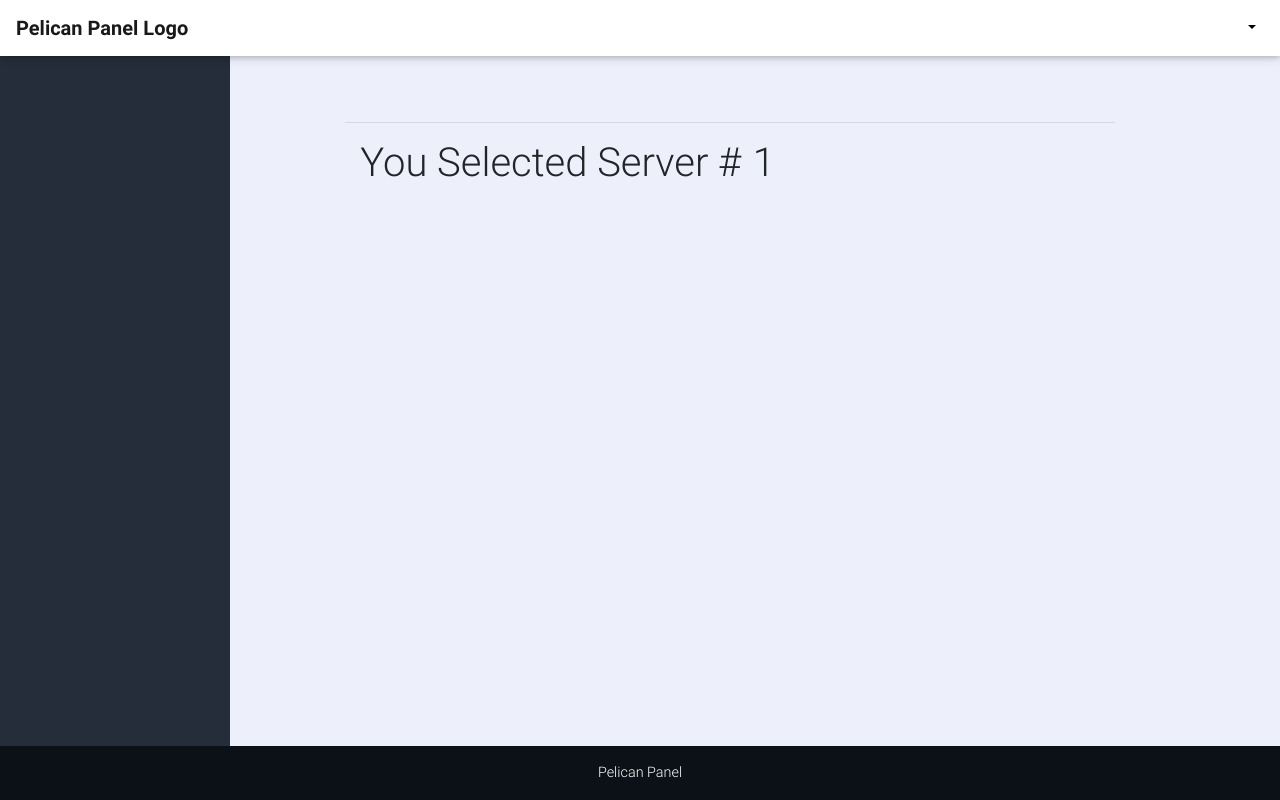
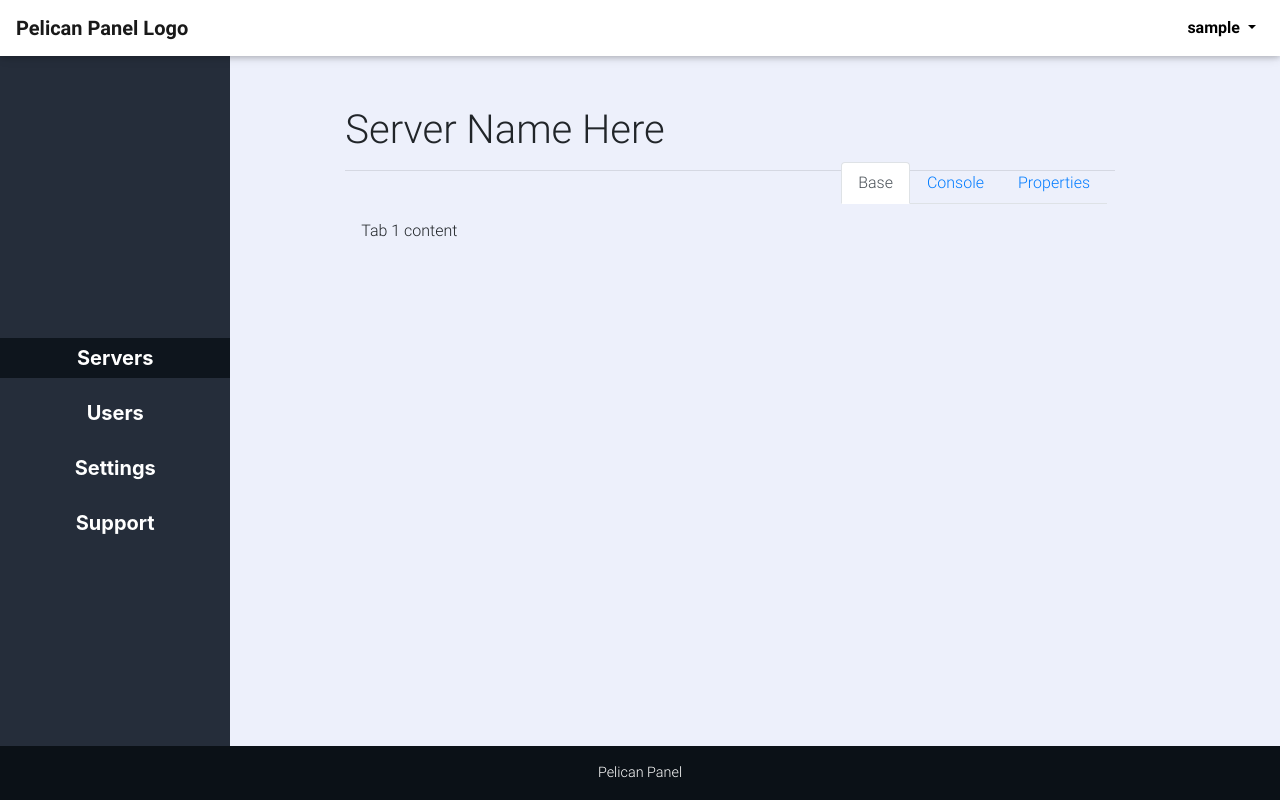
Before and after one commit to GavinAF/Pelican-Panel, a Flask app: page /servers/1 in a window 1280 px wide. Run offline with Flask 2, Linux system fonts and the light colour scheme; the visitor is signed in with stand-in values (Sample User, id 1); some libraries are stand-ins or nearby versions.

Commit message:
UI release cleanup

```diff
--- a/app.py
+++ b/app.py
@@ -328,7 +328,7 @@
 def selected(slug):
 
     # Select data from database using <slug> aka server_id
-    return render_template("selected.html", server_id = slug)
+    return render_template("selected.html", server_id=slug, current_username = session.get("username"))
 
 @app.route("/users")
 @login_required
--- a/templates/selected.html
+++ b/templates/selected.html
@@ -5,16 +5,118 @@
 {% block head %}
 {% endblock %}
 
+{% block sidebar %}
+<li><a class="active" href="{{ url_for ('servers') }}">Servers</a></li>
+<li><a href="{{ url_for ('users') }}">Users</a></li>
+<li><a href="{{ url_for ('settings') }}">Settings</a></li>
+<li><a href="#">Support</a></li>
+{% endblock %}
+
+{% block header %}Server Name Here
+
+{% endblock %}
+
+{% block test %}
+<span class="float-right mb-3 mr-2">
+
+    <ul class="nav nav-tabs mb-3" id="ex1" role="tablist">
+        <li class="nav-item" role="presentation">
+          <a
+            class="nav-link active"
+            id="base-tab"
+            data-mdb-toggle="tab"
+            href="#base-tabs"
+            role="tab"
+            aria-controls="base-tab"
+            aria-selected="true"
+            >Base</a
+          >
+        </li>
+        <li class="nav-item" role="presentation">
+          <a
+            class="nav-link"
+            id="console-tab"
+            data-mdb-toggle="tab"
+            href="#console-tabs"
+            role="tab"
+            aria-controls="console-tab"
+            aria-selected="false"
+            >Console</a
+          >
+        </li>
+        <li class="nav-item" role="presentation">
+          <a
+            class="nav-link"
+            id="properties-tab"
+            data-mdb-toggle="tab"
+            href="#properties-tabs"
+            role="tab"
+            aria-controls="properties-tab"
+            aria-selected="false"
+            >Properties</a
+          >
+        </li>
+      </ul>
+      <!-- Tabs navs -->
+
+
+</span>
+{% endblock %}
+
+
 {% block body %}
 
-<div class="container">
-    <div class="row align-items-center justify-content-center">
-        <div class="col-sm-12">
+<div id="alert-container"></div>
 
-            <h1>You Selected Server # {{server_id}}</h1>
+      <!-- Tabs content -->
+      <div class="tab-content" id="ex1-content">
+        <div class="tab-pane fade show active" id="base-tabs" role="tabpanel" aria-labelledby="base-tab">
+          Tab 1 content
+        </div>
+        <div class="tab-pane fade" id="console-tabs" role="tabpanel" aria-labelledby="console-tab">
+          Tab 2 content
+        </div>
+        <div class="tab-pane fade" id="properties-tabs" role="tabpanel" aria-labelledby="properties-tab">
+          Tab 3 content
+        </div>
+      </div>
+      <!-- Tabs content -->
 
-        </div>
-    </div>
-</div>
 
 {% endblock %}
+
+
+
+{% block custom_scripts %}
+
+<!-- Script that uses ajaxSetup to configure csrf token when using ajax for POST -->
+<script>
+
+  $.ajaxSetup({
+       beforeSend: function(xhr, settings) {
+           function getCookie(name) {
+               var cookieValue = null;
+               if (document.cookie && document.cookie != '') {
+                   var cookies = document.cookie.split(';');
+                   for (var i = 0; i < cookies.length; i++) {
+                       var cookie = jQuery.trim(cookies[i]);
+                       // Does this cookie string begin with the name we want?
+                       if (cookie.substring(0, name.length + 1) == (name + '=')) {
+                           cookieValue = decodeURIComponent(cookie.substring(name.length + 1));
+                           break;
+                       }
+                   }
+               }
+               return cookieValue;
+           }
+           if (!(/^http:.*/.test(settings.url) || /^https:.*/.test(settings.url))) {
+               // Only send the token to relative URLs i.e. locally.
+               xhr.setRequestHeader("X-CSRFToken", getCookie('csrftoken'));
+           }
+       }
+  });
+
+</script>
+
+
+{% endblock %}
--- a/templates/servers.html
+++ b/templates/servers.html
@@ -8,8 +8,7 @@
 {% block sidebar %}
 <li><a class="active" href="{{ url_for ('servers') }}">Servers</a></li>
 <li><a href="{{ url_for ('users') }}">Users</a></li>
-<li><a href="{{ url_for ('settings') }}">Settings</a></li>
-<li><a href="#">Support</a></li>
+<!--<li><a href="{{ url_for ('settings') }}">Settings</a></li>-->
 {% endblock %}
 
 {% block header %}Servers<span class="table-add float-right mb-3 mr-2"><a href="#" data-toggle="modal" data-target="#modalCreate" class="text-success"><i
@@ -174,8 +173,9 @@
           <!-- Start Button -->
           <a id="start-button" type="button" data-id="{{ server[0] }}" class="btn-floating btn-success"><i class="fas fa-play fa-lg" aria-hidden="true"></i></a>
 
-          <!-- Edit Button -->
+          <!-- Edit Button
           <a id="edit-button" href="{{ url_for ('selected', slug=server[0]) }}" class="btn-floating btn-info"><i class="fas fa-pen fa-lg" aria-hidden="true"></i></a>
+          -->
 
           <!-- Delete Button -->
           <a id="delete-button" type="button" data-id="{{ server[0] }}" class="btn-floating btn-danger"><i class="fas fa-trash fa-lg" aria-hidden="true"></i></a>
--- a/templates/servers_table.html
+++ b/templates/servers_table.html
@@ -29,8 +29,9 @@
         <!-- Start Button -->
         <a id="start-button" type="button" data-id="{{ server[0] }}" class="btn-floating btn-success"><i class="fas fa-play fa-lg" aria-hidden="true"></i></a>
 
-        <!-- Edit Button -->
-        <a type="button" class="btn-floating btn-info"><i class="fas fa-pen fa-lg" aria-hidden="true"></i></a>
+        <!-- Edit Button
+        <a id="edit-button" href="{{ url_for ('selected', slug=server[0]) }}" class="btn-floating btn-info"><i class="fas fa-pen fa-lg" aria-hidden="true"></i></a>
+        -->
 
         <!-- Delete Button -->
         <a id="delete-button" type="button" data-id="{{ server[0] }}" class="btn-floating btn-danger"><i class="fas fa-trash fa-lg" aria-hidden="true"></i></a>
--- a/templates/users.html
+++ b/templates/users.html
@@ -8,8 +8,7 @@
 {% block sidebar %}
 <li><a href="{{ url_for ('servers') }}">Servers</a></li>
 <li><a class="active" href="{{ url_for ('users') }}">Users</a></li>
-<li><a href="{{ url_for ('settings') }}">Settings</a></li>
-<li><a href="#">Support</a></li>
+<!--<li><a href="{{ url_for ('settings') }}">Settings</a></li>-->
 {% endblock %}
 
 {% block header %}Users<span class="table-add float-right mb-3 mr-2"><a href="#" data-toggle="modal" data-target="#modalNewUser" class="text-success"><i
```
Also changed, not shown: templates/index.html (+6 -11 lines).
